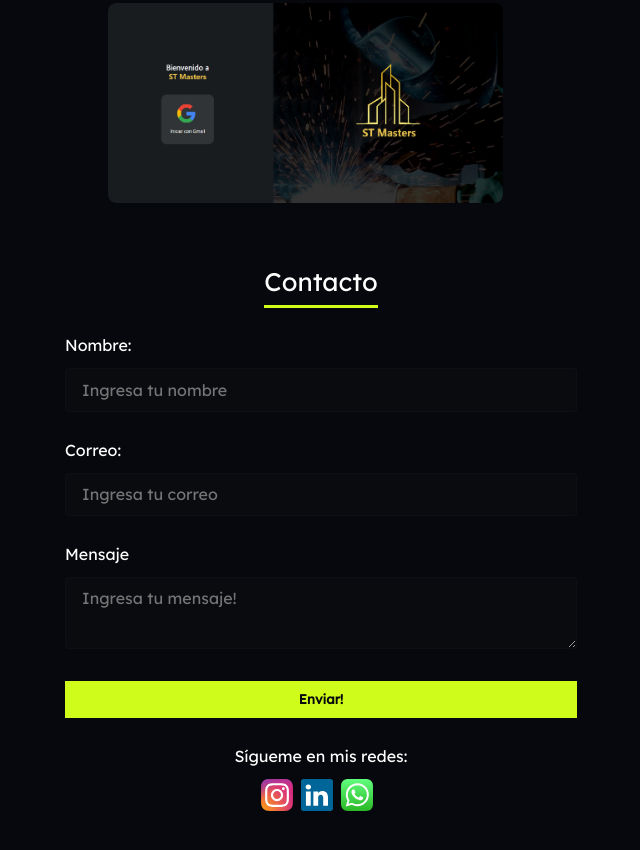
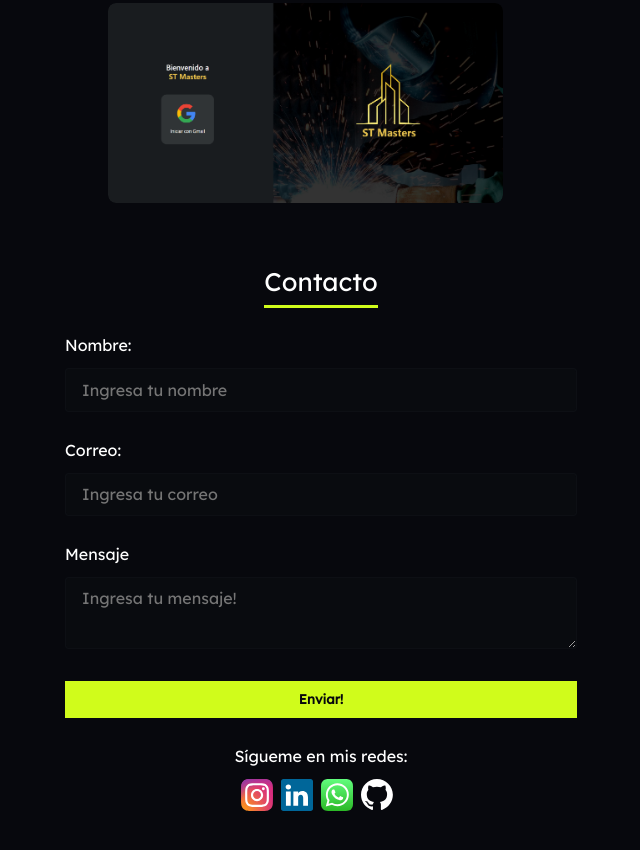
Before and after one commit to madmonkey08/Portafolio, a plain HTML site: page index.html in a window 1280 px wide. Shown: the part 2071-2921 px from the top of the page, without its empty margins (319-959 px from the left). Drawn offline with nearby package versions, Linux system fonts and the light colour scheme.

Commit message:
Agregando red github

```diff
--- a/index.html
+++ b/index.html
@@ -208,6 +208,8 @@
                         target="_blank"><img class="red-social" title="LinkedIn" src="./assets/linkedin.svg" /></a>
                     <a href="https://api.whatsapp.com/send?phone=573162797883" target="_blank"><img class="red-social"
                             title="Whatsapp" src="./assets/whatsapp.svg" /></a>
+                    <a href="https://github.com/madmonkey08" target="_blank"><img class="red-social" title="Github"
+                            src="./assets/github.svg" /></a>
                 </div>
             </div>
         </form>
```
Also changed, not shown: assets/github.svg (added).
